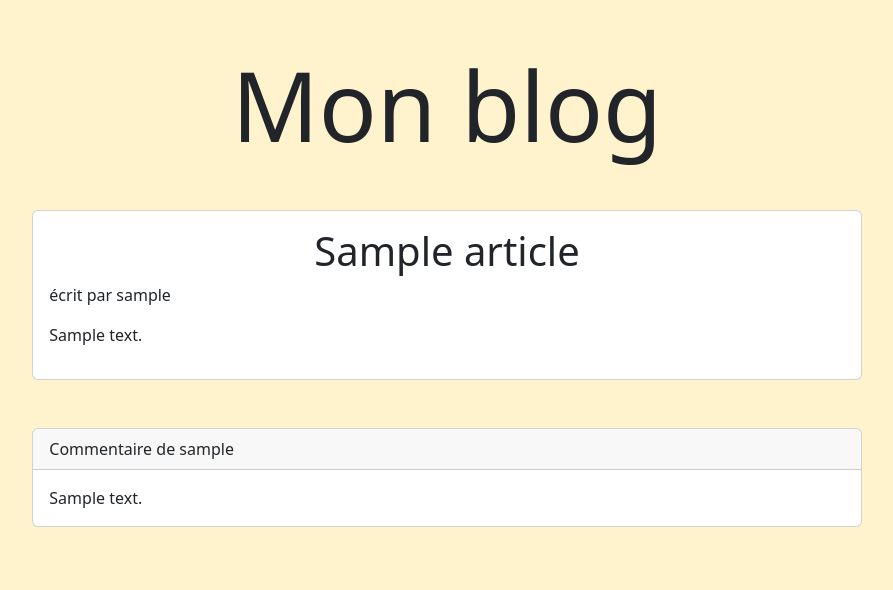
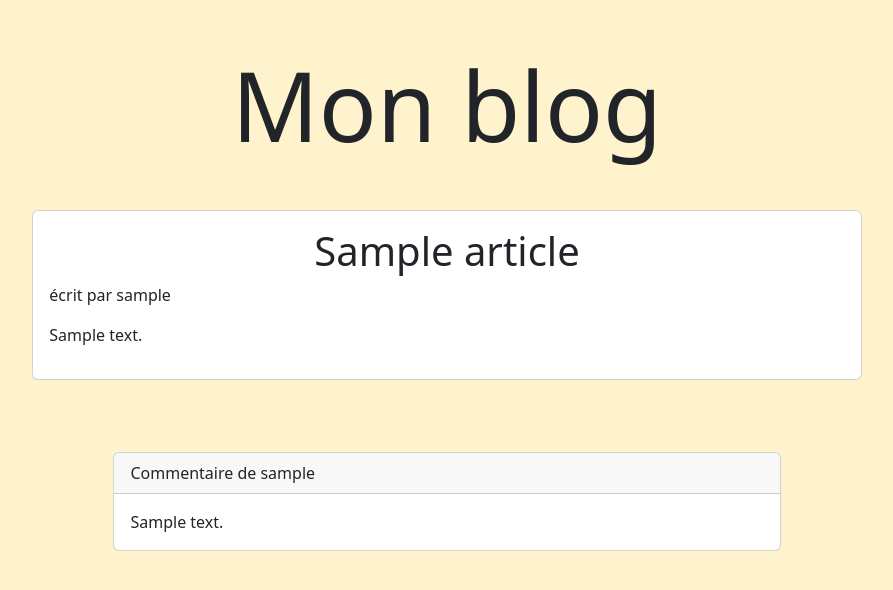
Before and after one commit to helene-cezard/blog-symfony, a Symfony app: template templates/article/index.html.twig in a window 1280 px wide. Shown: the part 57-647 px from the top of the page, without its empty margins (193-1086 px from the left). Run offline with Twig, Linux system fonts and the light colour scheme; the template is opened without the code that fills it: most values are stand-ins (such as "Sample title", 1, 10 or a date in 2020); some libraries are stand-ins or nearby versions.

Commit message:
page article bootstrap

```diff
--- a/templates/article/index.html.twig
+++ b/templates/article/index.html.twig
@@ -11,10 +11,16 @@
     </div>
 
     {% for comment in article.comments %}
-        <div class="card my-4">
-            <div class="card-header">Commentaire de {{ comment.author.username }}</div>
-            <div class="card-body">
-                <p class="card-text">{{ comment.content }}</p>
+        <div class="container">
+            <div class="row justify-content-center">
+                <div class="col-12 col-lg-10">
+                    <div class="card my-4">
+                        <div class="card-header">Commentaire de {{ comment.author.username }}</div>
+                        <div class="card-body">
+                            <p class="card-text">{{ comment.content }}</p>
+                        </div>
+                    </div>
+                </div>
             </div>
         </div>
     {% endfor %}
```
